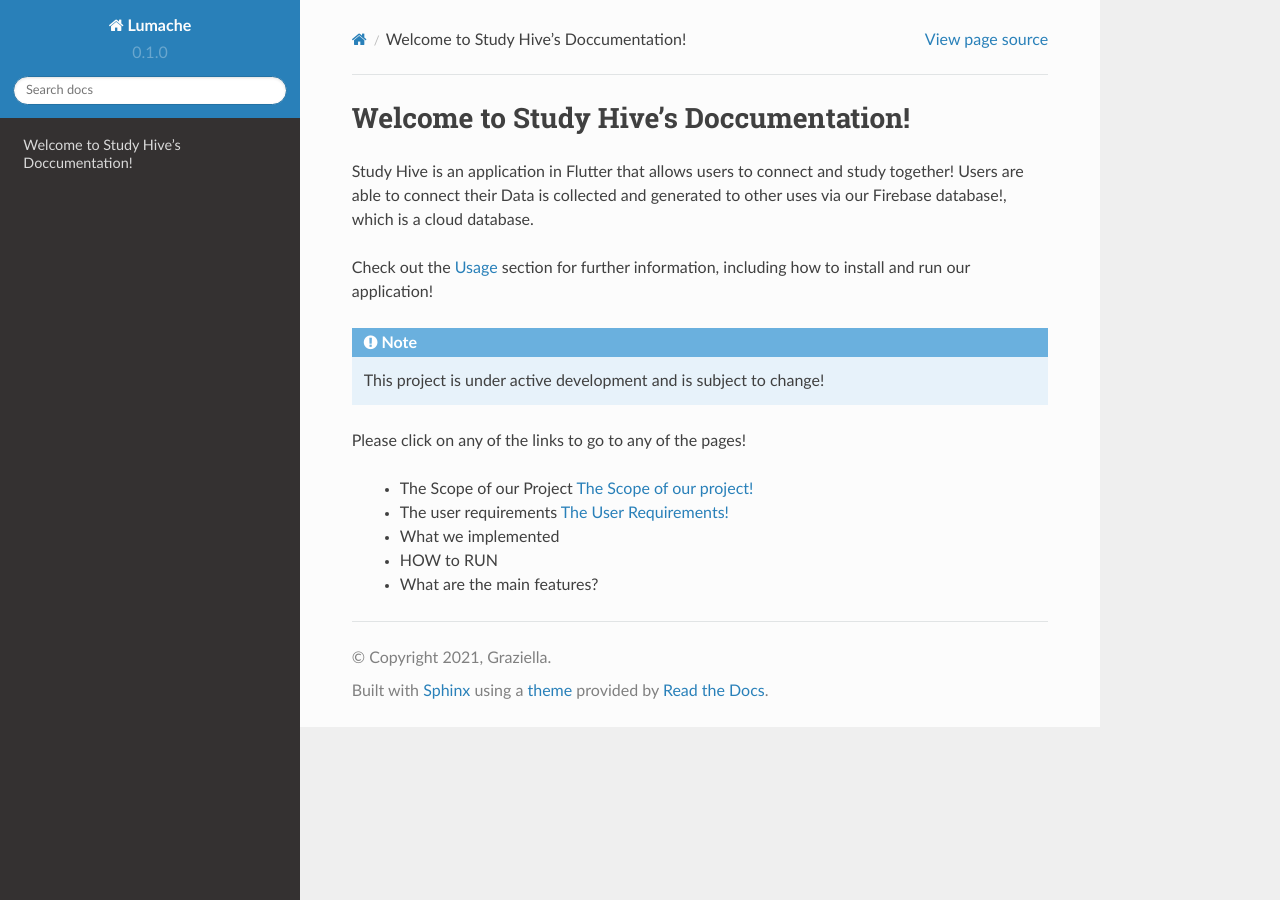
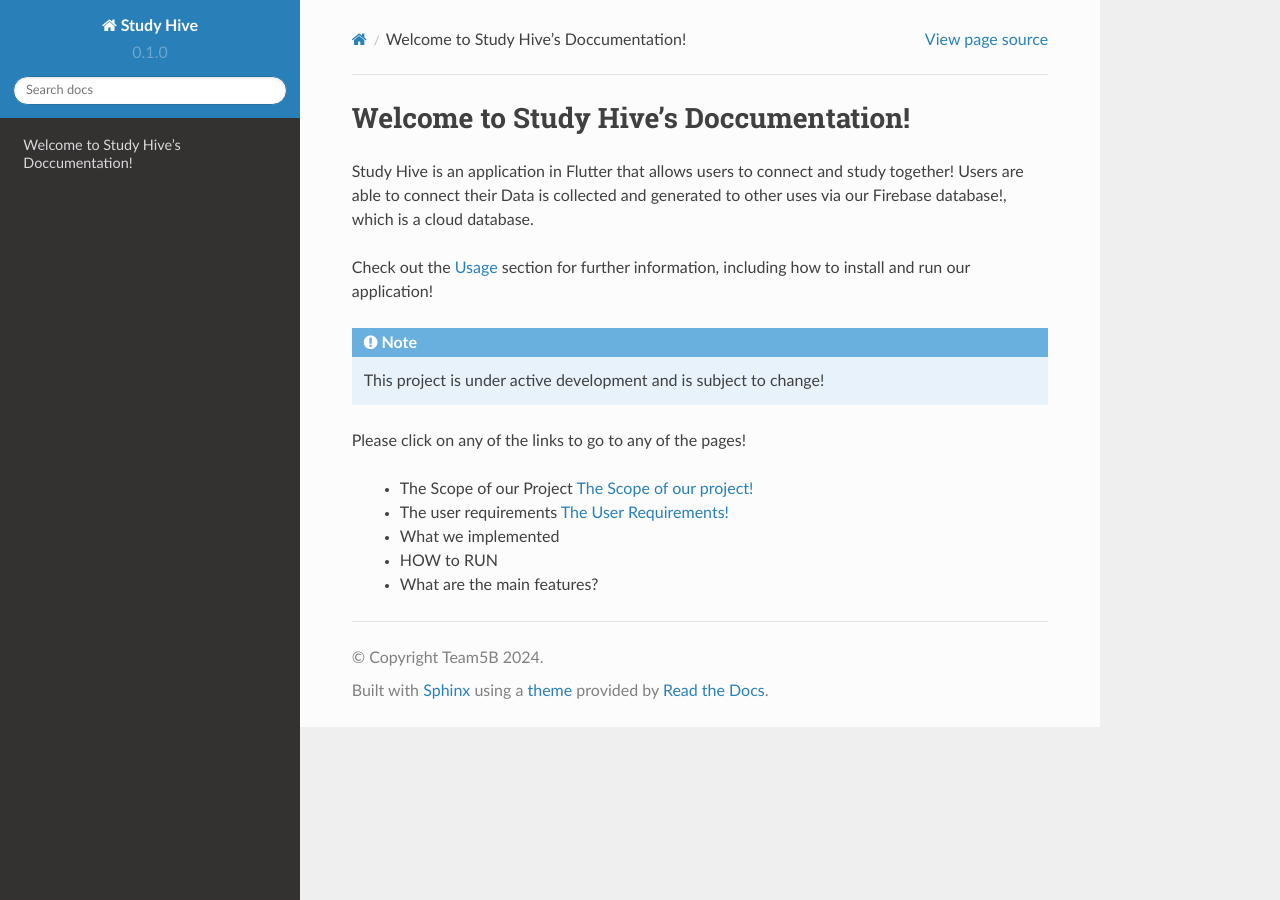
Before and after one commit to Harry-Howard/readthedocs, a Sphinx documentation site: the page built from docs/source/index.rst, in a window 1280 px wide. Built offline with Sphinx 7.4.7 and the Read the Docs theme 2.0.0, drawn with Linux system fonts in a browser that asks for light colours.

Commit message:
Update conf.py

```diff
--- a/docs/source/conf.py
+++ b/docs/source/conf.py
@@ -2,9 +2,9 @@
 
 # -- Project information
 
-project = 'Lumache'
-copyright = '2021, Graziella'
-author = 'Graziella'
+project = 'Study Hive'
+copyright = 'Team5B 2024'
+author = 'Team 5B'
 
 release = '0.1'
 version = '0.1.0'
```
